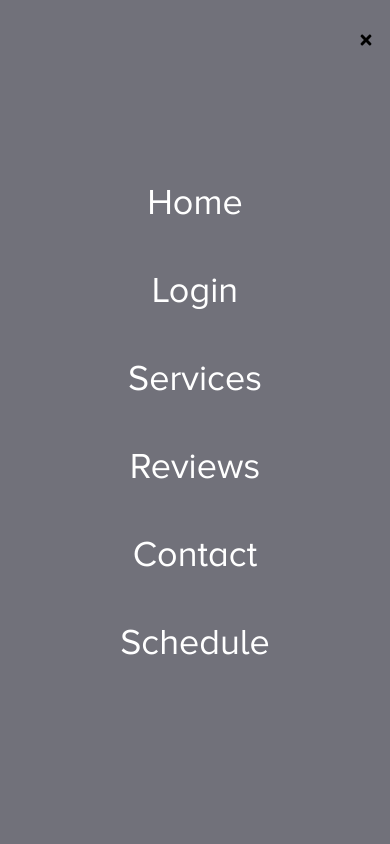
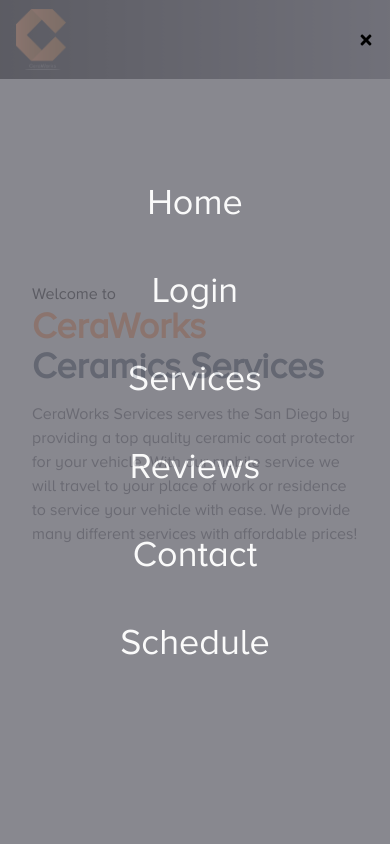
Before and after one commit to hanahratican/CeraWorks, a React (Create React App) app in the folder client/: page / in a window 390 px wide. Both pictures are taken after a click on the element 366 px from the left and 39 px from the top of the page. Shown: the top 844 px of the page. Built offline with nearby package versions, Linux system fonts and the light colour scheme; no server answers.

Commit message:
added partial functionality to the navabr

```diff
--- a/client/src/components/Contact.jsx
+++ b/client/src/components/Contact.jsx
@@ -5,7 +5,7 @@ import { faPhone, faEnvelope, faAddressCard } from '@fortawesome/free-solid-svg-
 
 const Contact = () => {
   return (
-    <footer className='w-full h-[350px] flex justify-between items-center px-4 bg-gradient-to-r from-zinc-950 to-zinc-500 border-b border-neutral-200'>
+    <footer name='contact' className='w-full h-[350px] flex justify-between items-center px-4 bg-gradient-to-r from-zinc-950 to-zinc-500 border-b border-neutral-200'>
         <div>
             <img src={Logo} alt='Cera Works logo' style={{width:"50px"}}></img>
         </div>
--- a/client/src/components/NavTabs.jsx
+++ b/client/src/components/NavTabs.jsx
@@ -1,6 +1,7 @@
 import React, {useState} from 'react'
 import {FaBars, FaTimes} from 'react-icons/fa'
 import Logo from '../assets/logo.png'
+import {Link} from 'react-scroll'
 
 
 const NavTabs = ({ handlePageChange }) => {
@@ -16,11 +17,27 @@ const NavTabs = ({ handlePageChange }) => {
 
       {/* Navbar */}
         <ul className='hidden md:flex'>
-          <li className='text-[#F38442] hover:text-white hover:border-b border-[#F38442] hover:cursor-pointer' href="#home" onClick={() => handlePageChange('Home')}>Home</li>
+          <li className='text-[#F38442] hover:text-white hover:border-b border-[#F38442] hover:cursor-pointer'>
+            <Link to='home' smooth={true} duration={500}>
+              Home
+              </Link>
+              </li>
           <li className='text-[#F38442] hover:text-white hover:border-b border-[#F38442] hover:cursor-pointer' href="/auth/login" onClick={() => handlePageChange('Login')}>Login</li>
-          <li className='text-[#F38442] hover:text-white hover:border-b border-[#F38442] hover:cursor-pointer'>Services</li>
-          <li className='text-[#F38442] hover:text-white hover:border-b border-[#F38442] hover:cursor-pointer' href="/reviews" onClick={() => handlePageChange('Reviews')}>Reviews</li>
-          <li className='text-[#F38442] hover:text-white hover:border-b border-[#F38442] hover:cursor-pointer'>Contact</li>
+          <li className='text-[#F38442] hover:text-white hover:border-b border-[#F38442] hover:cursor-pointer'>
+            <Link to='services' smooth={true} duration={500} offset={-70}>
+              Services
+              </Link>
+              </li>
+          <li className='text-[#F38442] hover:text-white hover:border-b border-[#F38442] hover:cursor-pointer'>
+            <Link to='reviews' smooth={true} duration={500} offset={-80}>
+              Reviews
+              </Link>
+              </li>
+          <li className='text-[#F38442] hover:text-white hover:border-b border-[#F38442] hover:cursor-pointer'>
+            <Link to='contact' smooth={true} duration={500}>
+              Contact
+              </Link>
+              </li>
           <li className='text-[#F38442] hover:text-white hover:border-b border-[#F38442] hover:cursor-pointer'>Schedule</li>
         </ul>
 
@@ -30,12 +47,16 @@ const NavTabs = ({ handlePageChange }) => {
       </div>
 
       {/* Mobile Menu */}
-      <ul className={!nav ? 'hidden' : 'absolute top-0 left-0 w-full h-screen bg-zinc-500 flex flex-col justify-center items-center'}>
-          <li className='py-6 text-4xl text-white'>Home</li>
+      <ul className={!nav ? 'hidden' : 'absolute top-0 left-0 w-full h-screen bg-zinc-500 flex flex-col justify-center items-center cursor-pointer opacity-80'}>
+          <li className='py-6 text-4xl text-white'>
+          <Link to='home' smooth={true} duration={500}>Home</Link></li>
           <li className='py-6 text-4xl text-white'>Login</li>
-          <li className='py-6 text-4xl text-white'>Services</li>
-          <li className='py-6 text-4xl text-white'>Reviews</li>
-          <li className='py-6 text-4xl text-white'>Contact</li>
+          <li className='py-6 text-4xl text-white'>
+          <Link to='services' smooth={true} duration={500} offset={-70}>Services</Link></li>
+          <li className='py-6 text-4xl text-white'>
+          <Link to='reviews' smooth={true} duration={500} offset={-80}>Reviews</Link></li>
+          <li className='py-6 text-4xl text-white'>
+          <Link to='contact' smooth={true} duration={500}>Contact</Link></li>
           <li className='py-6 text-4xl text-white'>Schedule</li>
       </ul>
 
```
